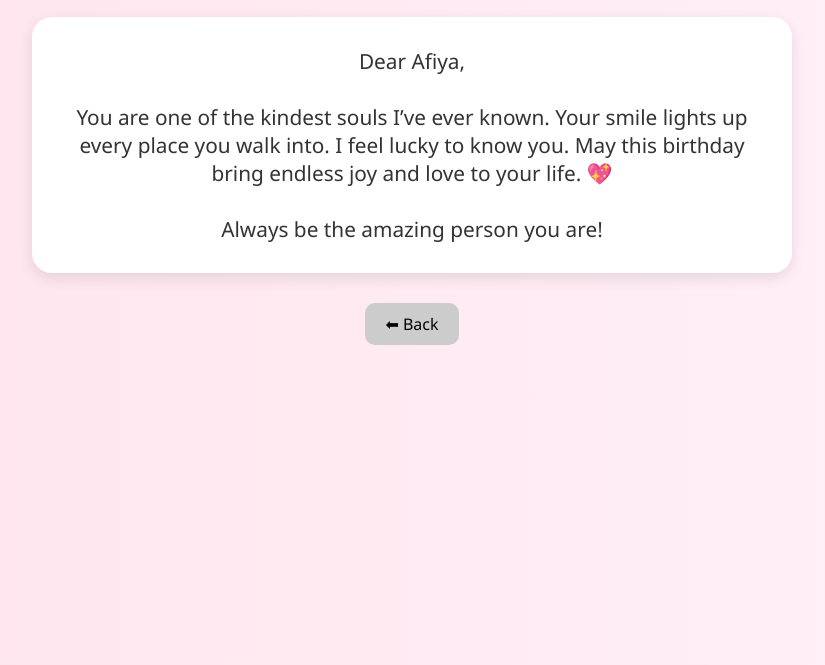
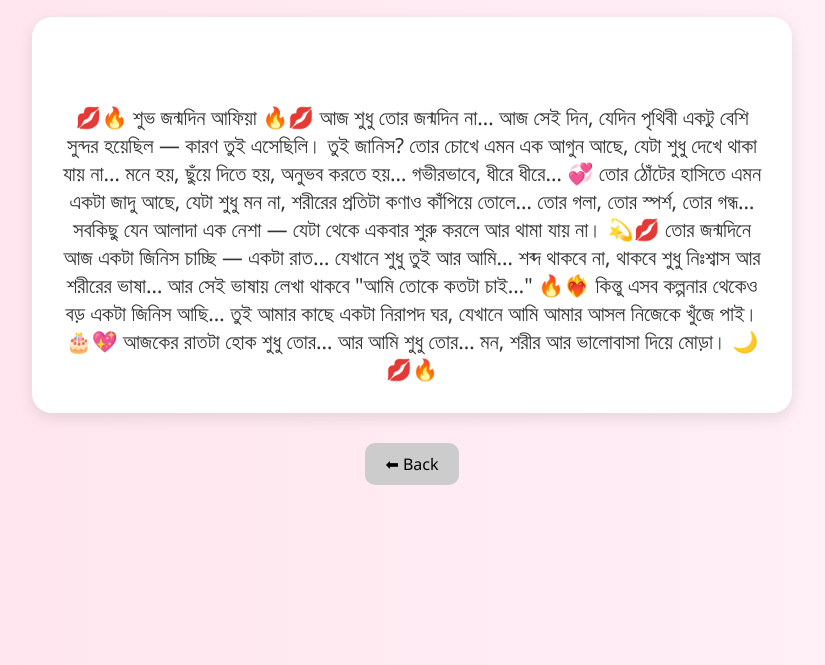
Before and after one commit to arnobmahmud87/birthday_website_2, a plain HTML site: page note.html in a window 1280 px wide. Shown: the part 135-800 px from the top of the page, without its empty margins (228-1053 px from the left). Drawn offline with Linux system fonts and the light colour scheme.

Commit message:
Update note.html

```diff
--- a/note.html
+++ b/note.html
@@ -9,9 +9,34 @@
   <div class="container">
     <h1 class="title">💌 A Note For You</h1>
     <p class="note">
-      Dear Afiya,<br><br>
-      You are one of the kindest souls I’ve ever known. Your smile lights up every place you walk into. I feel lucky to know you. May this birthday bring endless joy and love to your life. 💖<br><br>
-      Always be the amazing person you are!
+      <br><br>
+     💋🔥 শুভ জন্মদিন আফিয়া 🔥💋
+
+আজ শুধু তোর জন্মদিন না…
+আজ সেই দিন, যেদিন পৃথিবী একটু বেশি সুন্দর হয়েছিল — কারণ তুই এসেছিলি।
+
+তুই জানিস?
+তোর চোখে এমন এক আগুন আছে,
+যেটা শুধু দেখে থাকা যায় না…
+মনে হয়, ছুঁয়ে দিতে হয়, অনুভব করতে হয়… গভীরভাবে, ধীরে ধীরে… 💞
+
+তোর ঠোঁটের হাসিতে এমন একটা জাদু আছে,
+যেটা শুধু মন না, শরীরের প্রতিটা কণাও কাঁপিয়ে তোলে…
+তোর গলা, তোর স্পর্শ, তোর গন্ধ…
+সবকিছু যেন আলাদা এক নেশা — যেটা থেকে একবার শুরু করলে আর থামা যায় না। 💫💋
+
+তোর জন্মদিনে আজ একটা জিনিস চাচ্ছি —
+একটা রাত…
+যেখানে শুধু তুই আর আমি…
+শব্দ থাকবে না, থাকবে শুধু নিঃশ্বাস আর শরীরের ভাষা…
+আর সেই ভাষায় লেখা থাকবে "আমি তোকে কতটা চাই…" 🔥❤‍🔥
+
+কিন্তু এসব কল্পনার থেকেও বড় একটা জিনিস আছি…
+তুই আমার কাছে একটা নিরাপদ ঘর, যেখানে আমি আমার আসল নিজেকে খুঁজে পাই।
+
+🎂💖 আজকের রাতটা হোক শুধু তোর…
+আর আমি শুধু তোর…
+মন, শরীর আর ভালোবাসা দিয়ে মোড়া। 🌙💋🔥
     </p>
     <a href="index.html" class="back-btn">⬅ Back</a>
   </div>
```
